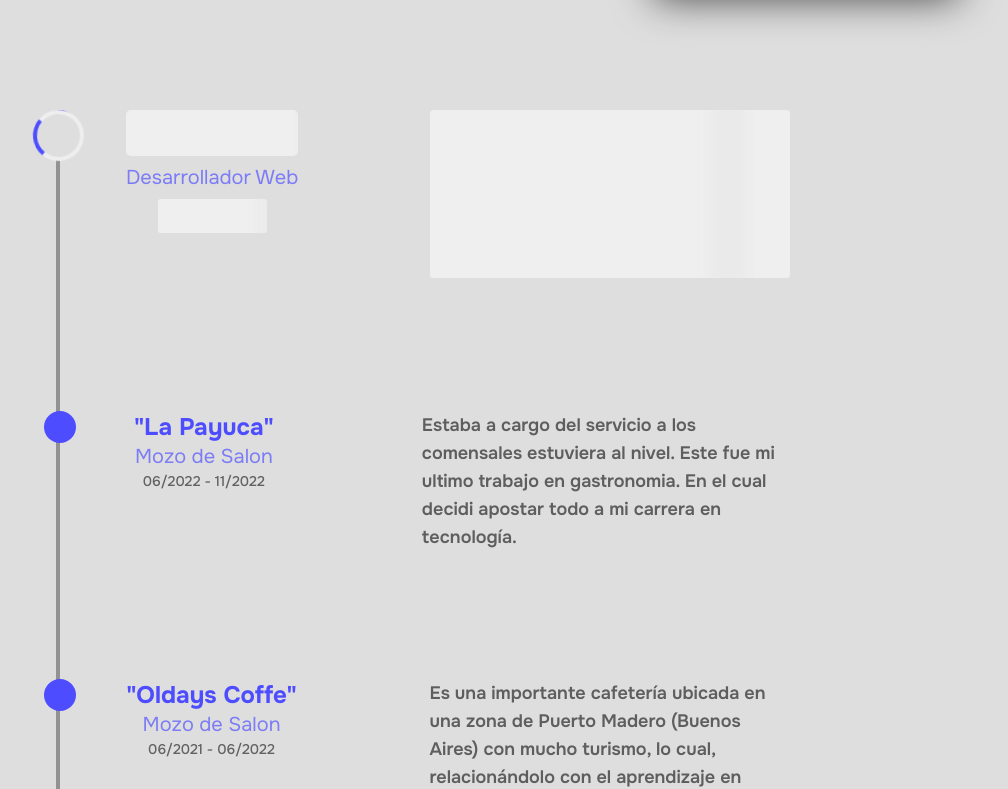
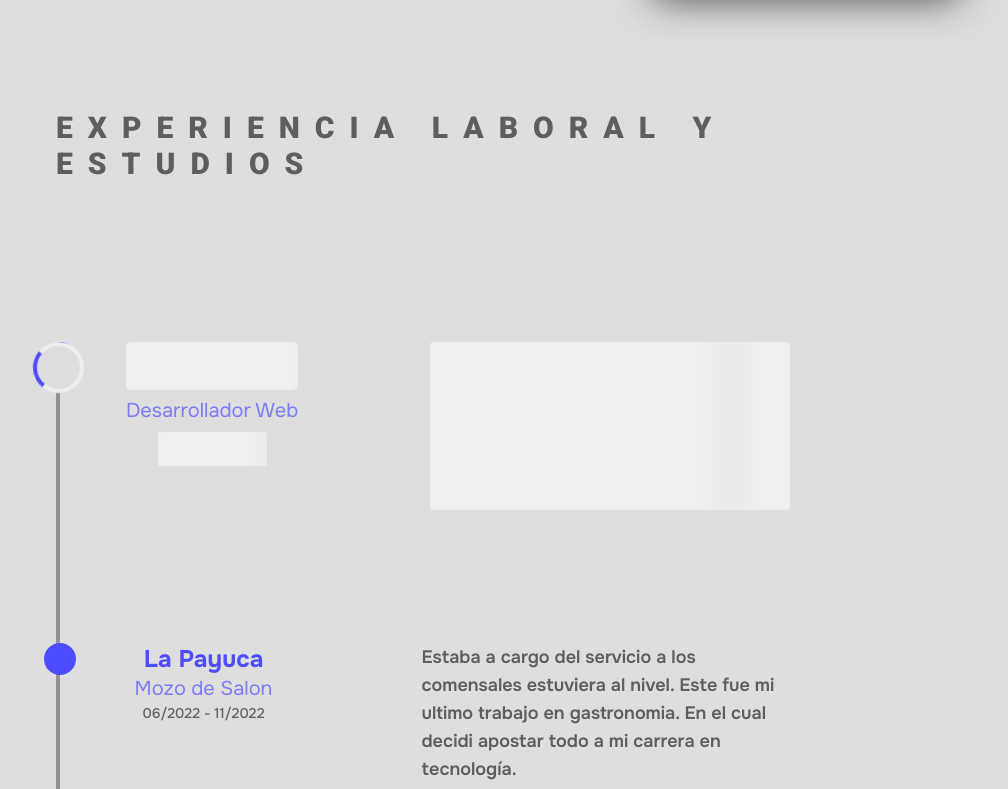
Before and after one commit to SebaPerez90/PORTFOLIO, a Next.js app: page / in a window 1280 px wide. Shown: the part 598-1387 px from the top of the page, without its empty margins (184-1192 px from the left). Built offline with nearby package versions, Linux system fonts and the light colour scheme.

Commit message:
adding work experience data

```diff
--- a/src/app/globals.css
+++ b/src/app/globals.css
@@ -65,11 +65,19 @@ body {
     border-radius: 1em;
   }
 
+  .content-available {
+    display: block;
+    padding: 0 2em 1em 2em;
+    display: flex;
+    flex-direction: column;
+    gap: 1.5em;
+    margin-top: 5em;
+  }
   .work-experience-container {
     > :nth-child(2) {
       h1 {
         background: #ffffff81;
-        padding: 0.3em;
+        height: 2em;
         margin-bottom: 0.3em;
         color: transparent;
         border-radius: 0.2em;
--- /dev/null
+++ b/src/components/header/styles.css
@@ -0,0 +1,72 @@
+:root {
+  --color1: #e8f1ff;
+  --color2: #d5e6ff;
+  --color3: #a6bcff;
+  --color4: #d3deff;
+  --color5: #3655b3;
+  --color6: #4d4dff;
+  --color7: #c8ffd4;
+  --color8: #4df672;
+  --color9: #dcbfff;
+}
+html,
+body {
+  background: #dedede;
+  margin: 0;
+
+  .cont {
+    height: 70vh;
+    width: 80%;
+    margin: 10em auto;
+
+    .btn {
+      font-family: system-ui, -apple-system, BlinkMacSystemFont, 'Segoe UI',
+        Roboto, Oxygen, Ubuntu, Cantarell, 'Open Sans', 'Helvetica Neue',
+        sans-serif;
+      font-weight: 700;
+      color: var(--color8);
+      border: 3px solid var(--color8);
+      padding: 0.8em 2em;
+      border-radius: 2em;
+      display: flex;
+      width: max-content;
+      position: relative;
+      scale: 2;
+      transition: al 500ms;
+
+      &:active {
+        /* border: 3px solid red; */
+        outline: 1px solid #ffffffb8;
+      }
+
+      &:hover {
+        color: #fff;
+        z-index: 2;
+        transition: al 500ms;
+      }
+
+      &::after {
+        content: '';
+        position: absolute;
+        left: 50%;
+        bottom: 0;
+        height: 100%;
+        width: 0;
+        background: var(--color8);
+        z-index: -1;
+        border-radius: 2em;
+      }
+
+      &:hover::after {
+        left: 0%;
+        width: 100%;
+        transition: all 400ms;
+      }
+    }
+  }
+}
+@keyframes rotate-div {
+  100% {
+    transform: rotateX(90deg);
+  }
+}
--- a/src/components/main/Experience.tsx
+++ b/src/components/main/Experience.tsx
@@ -1,66 +1,35 @@
 import { useStore } from '@/store';
+import { Roboto } from 'next/font/google';
 
-interface WorkExperienceInfo {
-  company: string;
-  position: string[];
-  date: string;
-  tasks_description: string[];
-}
+import workExperience from '@/data/workExperience.json';
+import { useRef, useState } from 'react';
+
+const roboto = Roboto({
+  weight: ['900'],
+  subsets: ['latin'],
+});
 
 const Experience = () => {
   const { engLanguageActive } = useStore();
+  const [visibility, setVisibility] = useState(true);
+  const boxRef = useRef<HTMLDivElement>(null);
 
-  const workExperience: WorkExperienceInfo[] = [
-    {
-      company: '"XXXXXXXX"',
-      position: ['Web Developer', 'Desarrollador Web'],
-      date: 'xxxxxxxxx',
-      tasks_description: [
-        'Lorem ipsum dolor sit amet consectetur adipisicing elit. Suscipit illum natus dolore, amet assumenda, architecto maiores voluptatibus ex aspernatur, omnis error cumque. Perferendis similique quaerat tenetur quo ab sapiente. Omnis.',
-        'Lorem ipsum dolor sit amet consectetur adipisicing elit. Suscipit illum natus dolore, amet assumenda, architecto maiores voluptatibus ex aspernatur, omnis error cumque. Perferendis similique quaerat tenetur quo ab sapiente. Omnis.',
-      ],
-    },
-    {
-      company: '"La Payuca"',
-      position: ['Salon Waiter', 'Mozo de Salon'],
-      date: '06/2022 - 11/2022',
-      tasks_description: [
-        'I was in charge of the dining room service. This was my last job in gastronomy, where I decided to fully invest in my career in technology.',
-        'Estaba a cargo del servicio a los comensales estuviera al nivel. Este fue mi ultimo trabajo en gastronomia. En el cual decidi apostar todo a mi carrera en tecnología.',
-      ],
-    },
-    {
-      company: '"Oldays Coffe"',
-      position: ['Salon Waiter', 'Mozo de Salon'],
-      date: '06/2021 - 06/2022',
-      tasks_description: [
-        `It's an important café located in a touristy area of Puerto Madero (Buenos Aires), which, in relation to learning technology, also involved frequent use of English, which was personally very beneficial. My tasks were in line with those of a waiter in the dining room.`,
-        'Es una importante cafetería ubicada en una zona de Puerto Madero (Buenos Aires) con mucho turismo, lo cual, relacionándolo con el aprendizaje en tecnología, un idioma muy frecuente también era el inglés, lo cual, a nivel personal, fue muy beneficioso. Mis tareas eran acordes a un mozo de salón.',
-      ],
-    },
-    {
-      company: '"La Payuca"',
-      position: ['Salon Waiter', 'Mozo de Salon'],
-      date: '11/2017 - 02/2019',
-      tasks_description: [
-        `I was part of the restaurant's public face, and among my main activities was 'mise en place' (pre-service organization for dinner/lunch), customer service, sales, and quality control of the service provided to customers.`,
-        `Era parte de la cara visible del restaurante. Entre mis actividades principales estaba el 'mise en place' (organización previa al servicio de cena/almuerzo), la atención al cliente, la venta y el control de la calidad del servicio brindado a los clientes.`,
-      ],
-    },
-    {
-      company: '"Cabaña las Lilas"',
-      position: ['Salon Waiter', 'Mozo de Salon'],
-      date: '01/2014 - 01/2015',
-      tasks_description: [
-        `This was my first experience in the gastronomy field. I started at the lowest position, and thanks to my performance, proactivity, and ambition, I was able to climb positions until becoming a dining room waiter.`,
-        'Esta fue mi primera experiencia en el rubro gastronómico. Comencé en la posición más baja y gracias a mi desempeño, proactividad y ambición, pude ir escalando posiciones hasta llegar a ser mozo de salón.',
-      ],
-    },
-  ];
+  const changeVisibility = () => {
+    boxRef.current?.classList.toggle('content-available');
+    setVisibility(!visibility);
+  };
 
   return (
     <section className='w-[50em]'>
-      <div className='gap-32 border-l-4 border-[#6161619b] flex  flex-col justify-between items-center relative work-experience-container z-10'>
+      <h1
+        className='text-3xl [letter-spacing:15px] text-[#313131be]'
+        style={roboto.style}>
+        {engLanguageActive
+          ? 'WORK EXPERIENCE & STUDIES'
+          : 'EXPERIENCIA LABORAL Y ESTUDIOS'}
+      </h1>
+
+      <div className='gap-32 mt-40 border-l-4 border-[#6161619b] flex  flex-col justify-between items-center relative work-experience-container z-10'>
         <div className='absolute left-[-1em] flex gap-4 justify-center bottom-[9em] w-52 h-44 bg-[#dedede] text-6xl font-black z-50 text-light-500 pt-10'>
           <span className='animate-[loading_1s_linear_infinite]'>.</span>
           <span className='animate-[loading_1s_linear_infinite] [animation-delay:200ms]'>
@@ -93,9 +62,76 @@ const Experience = () => {
           </article>
         ))}
       </div>
-      {/* <article>
-        <h1>Conclusiónn</h1>
-      </article> */}
+      <article className='gap-6 flex flex-col items-center self-center mt-32 bg-white py-12 px-6 rounded-md'>
+        <hr />
+        <h1 className='text-[#333333ac] text-3xl font-extrabold text-center'>
+          <strong className='text-red-400'>SPOILER ALERT! </strong>- Mucho texto
+          😅
+        </h1>
+        <div className='pl-3  mt-6 font-semibold text-[#33333390]'>
+          <p>
+            {engLanguageActive
+              ? `It's not a loading error jaja! Not yet, but that coveted web developer position is on its way. Well, even though it's not related to the IT field, I spent 11 years working in the gastronomy area. Which, on a personal level, gave me many tools and skills that are necessary in any work environment and for everyday life.`
+              : 'No es un error de carga jaja! Aún no, pero ya va a llegar ese tan ansiado puesto de desarrollador web. Bueno, aunque no está relacionado con el área de IT, pasé 11 años trabajando en el área de gastronomía. Lo cual, a nivel personal, me dio muchas herramientas y habilidades que son necesarias en cualquier entorno laboral y para la vida cotidiana'}
+          </p>
+          <p className='mt-4'>
+            {engLanguageActive
+              ? `As you can see, there is a temporary gap that I decided not to delve into because it was more of the same and did not contribute any relevant information. Currently, I am 100% focused and committed to my training as a developer.`
+              : 'Como verán, hay un bache temporal el cual decidí no profundizar porque era más de lo mismo y no aportaba ningún dato relevante. Actualmente estoy 100% enfocado y comprometido en mi formación como desarrollador.'}
+          </p>
+        </div>
+        <button
+          className='font-bold text-light-800 border-2 border-[#4df672] p-[0.8em_2em] flex w-max  relative hover:text-white hover:z-10  after:absolute after:left-[50%] after:rounded-[2em] after:bottom-0 after:w-0 after:h-full after:bg-light-800 after:-z-10 rounded-[2em] hover:after:left-[0%] hover:after:w-[100%] active:outline active:outline-2 active:outline-light-600 hover:after:duration-[400ms] hover:translate-y-[-0.3em] hover:shadow-[0px_8px_7px_#00000049] duration-300 outline-none'
+          onClick={changeVisibility}>
+          {visibility
+            ? engLanguageActive
+              ? 'Read more 😁'
+              : 'Leer mas 😁'
+            : engLanguageActive
+            ? 'Hide'
+            : 'Ocultar'}
+        </button>
+
+        <div ref={boxRef} className='[display:none]'>
+          <h1 className='text-light-500 [letter-spacing:8px] text-3xl font-extrabold text-center'>
+            Conclusión
+          </h1>
+          <p className='px-3 text-lg font-semibold text-[#33333390]'>
+            {engLanguageActive
+              ? `Firstly, I understood that being a waiter is not the future I want for my life. This motivated me to dedicate all my effort, passion, and energy to my training in technology. I am a very determined and ambitious person when I set a goal for myself, so I know that I can bring a lot of value to any company.`
+              : 'En primer lugar, comprendí que ser mozo no es el futuro que quiero para mi vida. Esto me motivó a dedicar todo mi esfuerzo, pasión y energía a mi formación en tecnología. Soy una persona muy determinada y ambiciosa cuando me propongo una meta, por eso sé que puedo aportar mucho valor a cualquier empresa.'}
+          </p>
+          <div className='bg-[#333333]  p-8 mt-4 rounded-md font-semibold text-white'>
+            <p>
+              {engLanguageActive
+                ? `From this experience, I can highlight some benefits:`
+                : 'De esta experiencia, puedo descatar algunos beneficios :'}
+            </p>
+            <ol className='list-decimal flex flex-col items-start gap-4'>
+              <li className='ml-4 text-sm pr-8 mt-8'>
+                {engLanguageActive
+                  ? `The ability to tolerate work under pressure is essential, as the job of a waiter involves constant demands and pressure, which is also applicable to the IT sector.`
+                  : 'capacidad para tolerar el trabajo bajo presión es esencial, ya que el trabajo de mozo implica exigencia y presión constantes, lo cual también es aplicable a sector IT.'}
+              </li>
+              <li className='ml-4 text-sm pr-8 '>
+                {engLanguageActive
+                  ? `Interpersonal skills that allow me to adapt to any work environment and team without difficulty.`
+                  : 'habilidades interpersonales que me permiten adaptarme a cualquier entorno laboral y equipo de trabajo sin dificultades.'}
+              </li>
+              <li className='ml-4 text-sm pr-8 '>
+                {engLanguageActive
+                  ? `Problem-solving skills while maintaining composure. Although both sectors involve teamwork, sometimes one must know how to handle oneself in adverse situations.`
+                  : 'capidad resolutiva de problemas manteniendo la templanza. A pesar que en ambos sectores se trabaja en equipo, a veces uno mismo debe saber como manejarse en situaciones adversas.'}
+              </li>
+              <li className='ml-4 text-sm pr-8 '>
+                {engLanguageActive
+                  ? `And the most important one... discovering my passion and love for technology. I can spend hours and hours immersing myself more and more and always wanting to learn more.`
+                  : 'y las mas importante ... descubrir mi pasión y amor por la tecnologia. Puedo pasar horas y horas sumergiendome más y más y siempre querer aprender más.'}
+              </li>
+            </ol>
+          </div>
+        </div>
+      </article>
     </section>
   );
 };
--- /dev/null
+++ b/src/data/workExperience.json
@@ -0,0 +1,47 @@
+[
+  {
+    "company": "XXXXXXXX",
+    "position": ["Web Developer", "Desarrollador Web"],
+    "date": "xxxxxxxxx",
+    "tasks_description": [
+      "Lorem ipsum dolor sit amet consectetur adipisicing elit. Suscipit illum natus dolore, amet assumenda, architecto maiores voluptatibus ex aspernatur, omnis error cumque. Perferendis similique quaerat tenetur quo ab sapiente. Omnis.",
+      "Lorem ipsum dolor sit amet consectetur adipisicing elit. Suscipit illum natus dolore, amet assumenda, architecto maiores voluptatibus ex aspernatur, omnis error cumque. Perferendis similique quaerat tenetur quo ab sapiente. Omnis."
+    ]
+  },
+  {
+    "company": "La Payuca",
+    "position": ["Salon Waiter", "Mozo de Salon"],
+    "date": "06/2022 - 11/2022",
+    "tasks_description": [
+      "I was in charge of the dining room service. This was my last job in gastronomy, where I decided to fully invest in my career in technology.",
+      "Estaba a cargo del servicio a los comensales estuviera al nivel. Este fue mi ultimo trabajo en gastronomia. En el cual decidi apostar todo a mi carrera en tecnología."
+    ]
+  },
+  {
+    "company": "Oldays Coffe",
+    "position": ["Salon Waiter", "Mozo de Salon"],
+    "date": "06/2021 - 06/2022",
+    "tasks_description": [
+      "It's an important café located in a touristy area of Puerto Madero (Buenos Aires), which, in relation to learning technology, also involved frequent use of English, which was personally very beneficial. My tasks were in line with those of a waiter in the dining room.",
+      "Es una importante cafetería ubicada en una zona de Puerto Madero (Buenos Aires) con mucho turismo, lo cual, relacionándolo con el aprendizaje en tecnología, un idioma muy frecuente también era el inglés, lo cual, a nivel personal, fue muy beneficioso. Mis tareas eran acordes a un mozo de salón."
+    ]
+  },
+  {
+    "company": "La Payuca",
+    "position": ["Salon Waiter", "Mozo de Salon"],
+    "date": "11/2017 - 02/2019",
+    "tasks_description": [
+      "I was part of the restaurant's public face, and among my main activities was 'mise en place' (pre-service organization for dinner/lunch), customer service, sales, and quality control of the service provided to customers.",
+      "Era parte de la cara visible del restaurante. Entre mis actividades principales estaba el 'mise en place' (organización previa al servicio de cena/almuerzo), la atención al cliente, la venta y el control de la calidad del servicio brindado a los clientes."
+    ]
+  },
+  {
+    "company": "Cabaña las Lilas",
+    "position": ["Salon Waiter", "Mozo de Salon"],
+    "date": "01/2014 - 01/2015",
+    "tasks_description": [
+      "This was my first experience in the gastronomy field. I started at the lowest position, and thanks to my performance, proactivity, and ambition, I was able to climb positions until becoming a dining room waiter.",
+      "Esta fue mi primera experiencia en el rubro gastronómico. Comencé en la posición más baja y gracias a mi desempeño, proactividad y ambición, pude ir escalando posiciones hasta llegar a ser mozo de salón."
+    ]
+  }
+]
--- a/tailwind.config.ts
+++ b/tailwind.config.ts
@@ -19,6 +19,7 @@ const config: Config = {
           '500': '#4D4DFF',
           '600': '#c8ffd4',
           '700': '#dcbfff',
+          '800': '#4df672',
         },
       },
     },
```
Also changed, not shown: src/app/aboutasdasd/File.tsx (+4 -36 lines), src/components/header/index.html (added, +14 -0 lines), src/components/main/VER.txt (deleted).
